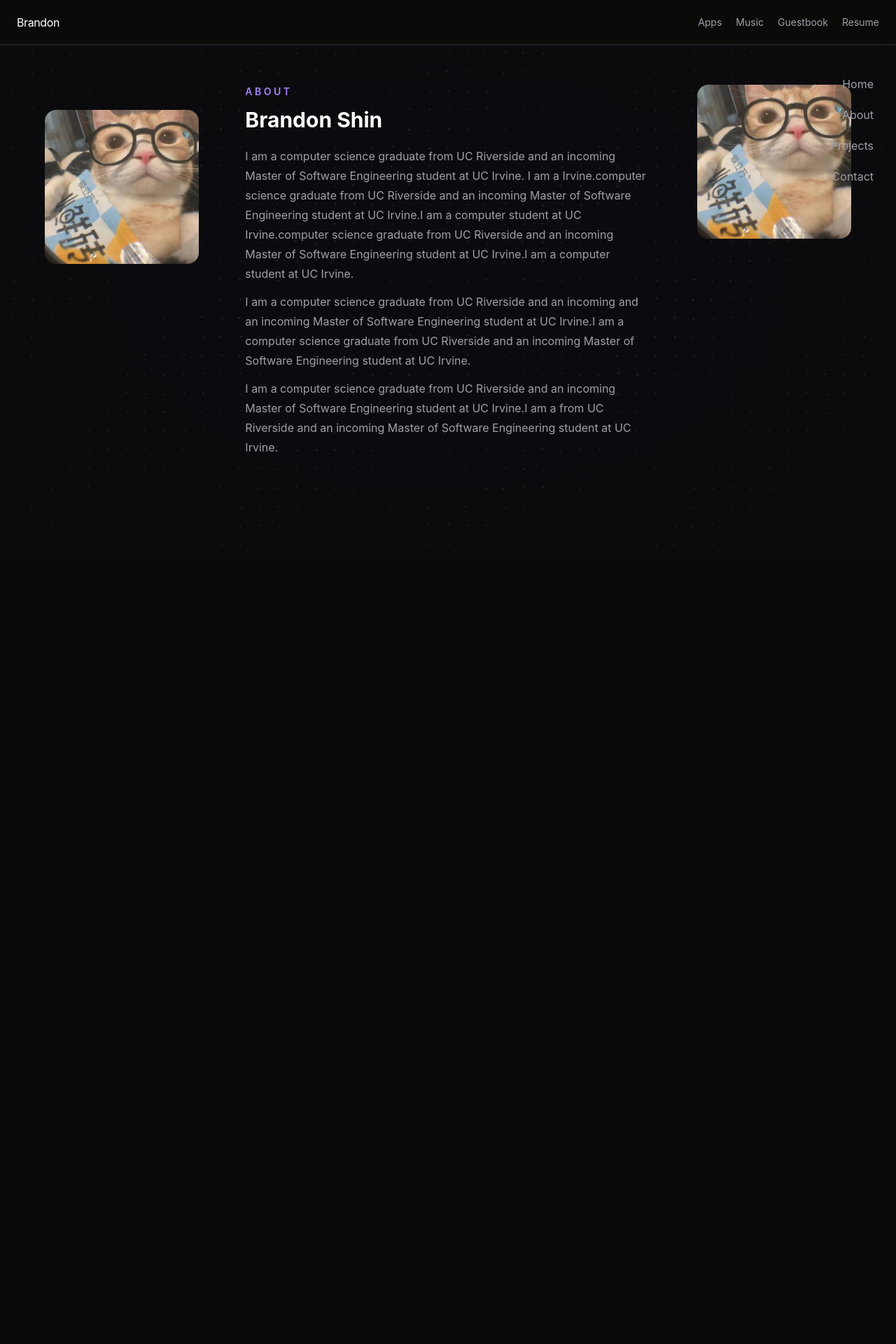
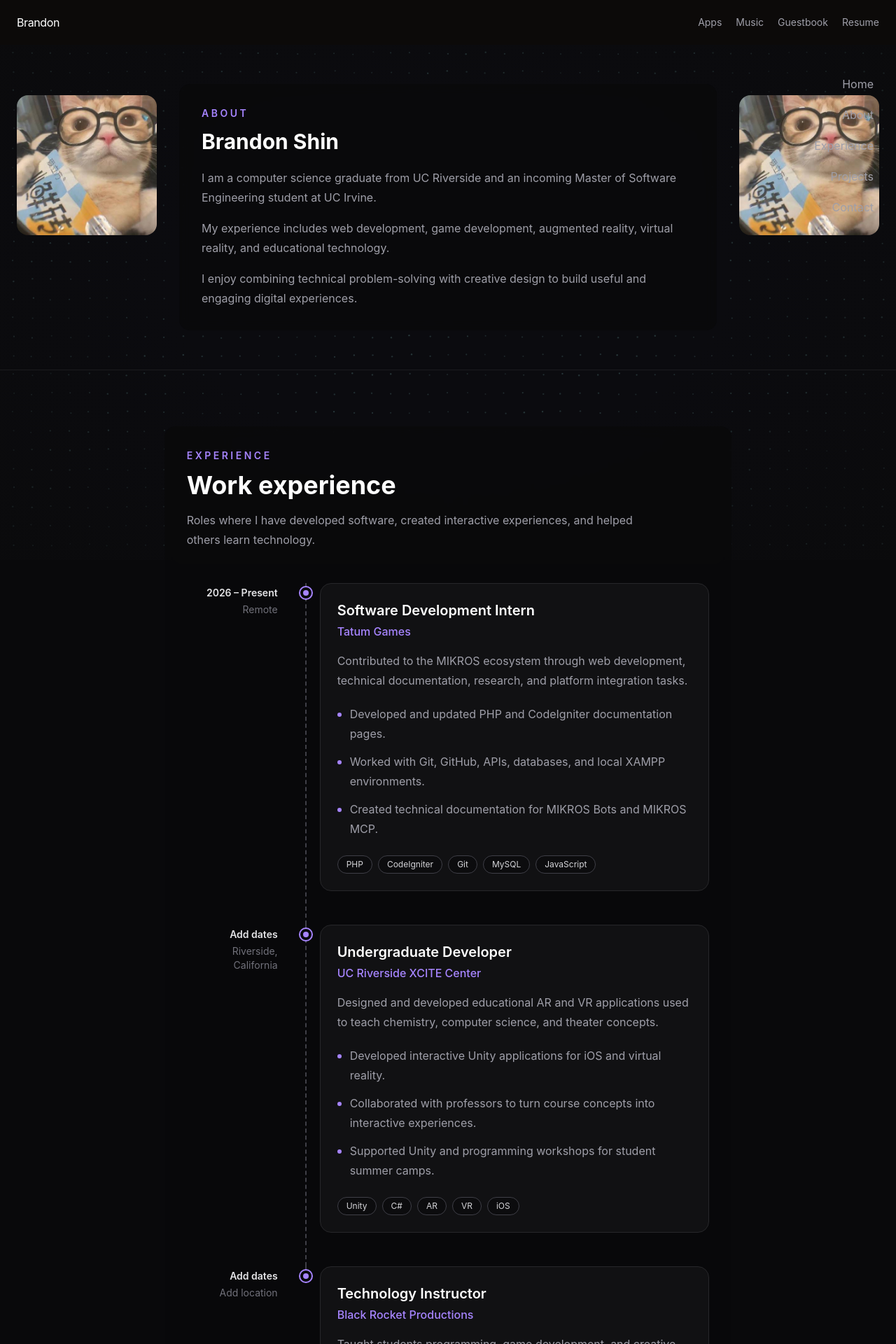
Before and after one commit to Zelocity/BSHIN-Personal-Website, a React (Vite) app: page / in a window 1280 px wide. Shown: the top 1920 px of the page at 70% size. Before the commit the page ends 800 px from the top, so only its background shows below. Built offline with nearby package versions, Linux system fonts and the light colour scheme.

Commit message:
Added: experience and projects sections

```diff
--- a/src/App.tsx
+++ b/src/App.tsx
@@ -7,6 +7,7 @@ import Hero from "./components/sections/hero";
 import About from "./components/sections/about";
 import Projects from "./components/sections/projects";
 import Contact from "./components/sections/contact";
+import Experience from "./components/sections/experience";
 
 function App() {
   return (
@@ -14,8 +15,8 @@ function App() {
       <Background
         dotSize={2}
         gap={25}
-        baseColor="#403a36"
-        glowColor="#827a6c"
+        baseColor="#395254"
+        glowColor="#96e3e2"
         proximity={80}
         glowIntensity={0.1}
         waveSpeed={10}
@@ -30,8 +31,9 @@ function App() {
         <main className="pt-16">
           {/* <Hero /> */}
           <About />
-          {/* <Projects />
-          <Contact /> */}
+          <Experience />
+          <Projects />
+          {/* <Contact /> */}
         </main>
       </div>
     </div>
--- a/src/components/layout/header.tsx
+++ b/src/components/layout/header.tsx
@@ -7,7 +7,7 @@ const headerLinks = [
 
 function Header() {
   return (
-    <header className="fixed inset-x-0 top-0 z-50 h-16 border-b border-zinc-800 bg-taupe-950 text-white backdrop-blur">
+    <header className="fixed inset-x-0 top-0 z-50 h-16 bg-taupe-950">
       <div className="flex h-full items-center justify-between px-6">
         <a
           href="/"
--- a/src/components/layout/sidenavigation.tsx
+++ b/src/components/layout/sidenavigation.tsx
@@ -1,6 +1,7 @@
 const navigationLinks = [
   { label: "Home", href: "#home" },
   { label: "About", href: "#about" },
+  { label: "Experience", href: "#experience" },
   { label: "Projects", href: "#projects" },
   { label: "Contact", href: "#contact" },
 ];
--- a/src/components/sections/about.tsx
+++ b/src/components/sections/about.tsx
@@ -1,59 +1,47 @@
 function About() {
   return (
-    <section
-      id="about"
-      className="scroll-mt-16 border-t border-zinc-900 px-6 py-14"
-    >
-      <div className="mx-auto grid max-w-6xl items-center gap-10 lg:grid-cols-[220px_minmax(0,48rem)_220px]">
+    <section id="about" className="scroll-mt-16 border-zinc-900 px-6 py-14">
+      <div className="mx-auto grid max-w-7xl items-start gap-8 lg:grid-cols-[200px_minmax(0,1fr)_200px]">
         {/* Left image */}
         <img
           src="/images/profile.jpg"
           alt="Brandon"
-          className="mt-9 self-start mx-auto aspect-square w-48 rounded-2xl object-cover lg:w-full"
+          className="mx-auto mt-4 aspect-square w-48 rounded-2xl object-cover lg:w-full"
         />
 
-        {/* Centered container with left-aligned text */}
-        <div className="mx-auto max-w-11/12 text-left">
+        {/* Wider center card */}
+        <div className="w-full rounded-2xl bg-zinc-950/80 p-8 text-left backdrop-blur-sm">
           <p className="text-sm font-semibold uppercase tracking-[0.25em] text-violet-400">
             About
           </p>
 
           <h2 className="mt-3 text-3xl font-bold">Brandon Shin</h2>
 
-          <div className="mt-5 space-y-3 leading-7 text-zinc-400">
+          <div className="mt-5 space-y-4 leading-7 text-zinc-400">
             <p>
               I am a computer science graduate from UC Riverside and an incoming
-              Master of Software Engineering student at UC Irvine. I am a
-              Irvine.computer science graduate from UC Riverside and an incoming
-              Master of Software Engineering student at UC Irvine.I am a
-              computer student at UC Irvine.computer science graduate from UC
-              Riverside and an incoming Master of Software Engineering student
-              at UC Irvine.I am a computer student at UC Irvine.
+              Master of Software Engineering student at UC Irvine.
             </p>
 
             <p>
-              I am a computer science graduate from UC Riverside and an incoming
-              and an incoming Master of Software Engineering student at UC
-              Irvine.I am a computer science graduate from UC Riverside and an
-              incoming Master of Software Engineering student at UC Irvine.
+              My experience includes web development, game development,
+              augmented reality, virtual reality, and educational technology.
             </p>
 
             <p>
-              I am a computer science graduate from UC Riverside and an incoming
-              Master of Software Engineering student at UC Irvine.I am a from UC
-              Riverside and an incoming Master of Software Engineering student
-              at UC Irvine.
+              I enjoy combining technical problem-solving with creative design
+              to build useful and engaging digital experiences.
             </p>
           </div>
         </div>
+
+        {/* Right image */}
         <img
           src="/images/profile.jpg"
-          alt="Brandon"
-          className="self-start mx-auto aspect-square w-48 rounded-2xl object-cover lg:w-full"
+          alt=""
+          aria-hidden="true"
+          className="mx-auto mt-4 hidden aspect-square w-48 rounded-2xl object-cover lg:block lg:w-full"
         />
-
-        {/* Balances the image column so the text stays centered */}
-        <div aria-hidden="true" className="hidden lg:block" />
       </div>
     </section>
   );
--- /dev/null
+++ b/src/components/sections/experience.tsx
@@ -0,0 +1,182 @@
+const experiences = [
+  {
+    company: "Tatum Games",
+    role: "Software Development Intern",
+    date: "2026 – Present",
+    location: "Remote",
+    description:
+      "Contributed to the MIKROS ecosystem through web development, technical documentation, research, and platform integration tasks.",
+    responsibilities: [
+      "Developed and updated PHP and CodeIgniter documentation pages.",
+      "Worked with Git, GitHub, APIs, databases, and local XAMPP environments.",
+      "Created technical documentation for MIKROS Bots and MIKROS MCP.",
+    ],
+    technologies: ["PHP", "CodeIgniter", "Git", "MySQL", "JavaScript"],
+  },
+  {
+    company: "UC Riverside XCITE Center",
+    role: "Undergraduate Developer",
+    date: "Add dates",
+    location: "Riverside, California",
+    description:
+      "Designed and developed educational AR and VR applications used to teach chemistry, computer science, and theater concepts.",
+    responsibilities: [
+      "Developed interactive Unity applications for iOS and virtual reality.",
+      "Collaborated with professors to turn course concepts into interactive experiences.",
+      "Supported Unity and programming workshops for student summer camps.",
+    ],
+    technologies: ["Unity", "C#", "AR", "VR", "iOS"],
+  },
+  {
+    company: "Black Rocket Productions",
+    role: "Technology Instructor",
+    date: "Add dates",
+    location: "Add location",
+    description:
+      "Taught students programming, game development, and creative technology through hands-on projects.",
+    responsibilities: [
+      "Guided students through programming and game-development activities.",
+      "Helped students troubleshoot technical and design problems.",
+      "Maintained an approachable and collaborative learning environment.",
+    ],
+    technologies: ["Teaching", "Game Development", "Programming"],
+  },
+];
+
+function Experience() {
+  return (
+    <section
+      id="experience"
+      className="scroll-mt-16 border-t border-zinc-800/60 px-6 py-20"
+    >
+      <div className="mx-auto grid max-w-7xl grid-cols-12 gap-8">
+        <div className="col-span-12 rounded-2xl bg-zinc-950/80 p-6 backdrop-blur-sm sm:p-8 lg:col-start-3 lg:col-span-8">
+          <header>
+            <p className="text-sm font-semibold uppercase tracking-[0.25em] text-violet-400">
+              Experience
+            </p>
+
+            <h2 className="mt-3 text-3xl font-bold sm:text-4xl">
+              Work experience
+            </h2>
+
+            <p className="mt-4 max-w-2xl leading-7 text-zinc-400">
+              Roles where I have developed software, created interactive
+              experiences, and helped others learn technology.
+            </p>
+          </header>
+
+          <div className="mt-12">
+            {experiences.map((experience, index) => {
+              const isLast = index === experiences.length - 1;
+
+              return (
+                <article
+                  key={`${experience.company}-${experience.role}`}
+                  className="
+                    grid grid-cols-[24px_minmax(0,1fr)]
+                    md:grid-cols-[150px_40px_minmax(0,1fr)]
+                  "
+                >
+                  {/* Desktop date column */}
+                  <div className="hidden pr-5 pt-1 text-right md:block">
+                    <p className="text-sm font-semibold text-zinc-200">
+                      {experience.date}
+                    </p>
+
+                    <p className="mt-1 text-sm text-zinc-500">
+                      {experience.location}
+                    </p>
+                  </div>
+
+                  {/* Timeline column */}
+                  <div className="relative flex justify-center">
+                    {/* Vertical dashed line */}
+                    <div
+                      aria-hidden="true"
+                      className={`
+                        absolute left-1/2 top-0
+                        -translate-x-1/2 border-l-2
+                        border-dashed border-zinc-700
+                        ${isLast ? "h-4" : "h-full"}
+                      `}
+                    />
+
+                    {/* Timeline dot */}
+                    <div
+                      aria-hidden="true"
+                      className="
+                        relative z-10 mt-1 flex h-5 w-5
+                        items-center justify-center rounded-full
+                        border-2 border-violet-400 bg-zinc-950
+                      "
+                    >
+                      <span className="h-2 w-2 rounded-full bg-violet-400" />
+                    </div>
+                  </div>
+
+                  {/* Content */}
+                  <div className={isLast ? "" : "pb-12"}>
+                    {/* Mobile date */}
+                    <div className="mb-4 md:hidden">
+                      <p className="text-sm font-semibold text-zinc-200">
+                        {experience.date}
+                      </p>
+
+                      <p className="mt-1 text-sm text-zinc-500">
+                        {experience.location}
+                      </p>
+                    </div>
+
+                    <div className="rounded-2xl border border-zinc-800 bg-zinc-900/60 p-6 transition duration-300 hover:border-violet-500/40">
+                      <h3 className="text-xl font-semibold text-white">
+                        {experience.role}
+                      </h3>
+
+                      <p className="mt-1 font-medium text-violet-400">
+                        {experience.company}
+                      </p>
+
+                      <p className="mt-4 leading-7 text-zinc-400">
+                        {experience.description}
+                      </p>
+
+                      <ul className="mt-5 space-y-3">
+                        {experience.responsibilities.map((responsibility) => (
+                          <li
+                            key={responsibility}
+                            className="flex gap-3 leading-7 text-zinc-400"
+                          >
+                            <span
+                              aria-hidden="true"
+                              className="mt-3 h-1.5 w-1.5 shrink-0 rounded-full bg-violet-400"
+                            />
+
+                            <span>{responsibility}</span>
+                          </li>
+                        ))}
+                      </ul>
+
+                      <div className="mt-6 flex flex-wrap gap-2">
+                        {experience.technologies.map((technology) => (
+                          <span
+                            key={technology}
+                            className="rounded-full border border-zinc-700 bg-zinc-950/60 px-3 py-1 text-xs text-zinc-300"
+                          >
+                            {technology}
+                          </span>
+                        ))}
+                      </div>
+                    </div>
+                  </div>
+                </article>
+              );
+            })}
+          </div>
+        </div>
+      </div>
+    </section>
+  );
+}
+
+export default Experience;
--- a/src/components/sections/projects.tsx
+++ b/src/components/sections/projects.tsx
@@ -2,27 +2,36 @@ const projects = [
   {
     title: "Ranking Video Compiler",
     description:
-      "A full-stack application for importing, arranging, trimming, and compiling ranked short-form video clips.",
+      "A full-stack application for importing, organizing, reordering, trimming, and compiling ranked short-form videos.",
+    image: "/images/projects/ranking-compiler.png",
     technologies: ["React", "TypeScript", "Express", "Python", "FFmpeg"],
-    image: "/images/projects/ranking-compiler.png",
     githubUrl: "https://github.com/your-username/your-repository",
     liveUrl: "",
   },
   {
     title: "Educational AR Applications",
     description:
-      "Interactive augmented-reality experiences designed to help students understand chemistry and computer science concepts.",
+      "Interactive AR experiences designed to help students understand chemistry and introductory computer science concepts.",
+    image: "/images/projects/ar-app.png",
     technologies: ["Unity", "C#", "AR", "iOS"],
-    image: "/images/projects/ar-app.png",
     githubUrl: "",
     liveUrl: "",
   },
   {
     title: "Flower Shop Game",
     description:
-      "A customer-focused Unity game featuring flower arrangements, character dialogue, and progressing customer stories.",
+      "A customer-focused shop game featuring flower arrangements, character dialogue, and progressing customer stories.",
+    image: "/images/projects/flower-game.png",
     technologies: ["Unity", "C#", "Game Design"],
-    image: "/images/projects/flower-game.png",
+    githubUrl: "",
+    liveUrl: "",
+  },
+  {
+    title: "Roblox Games",
+    description:
+      "A collection of multiplayer game systems involving progression, item mutations, shops, weather events, and interactive UI.",
+    image: "/images/projects/roblox-games.png",
+    technologies: ["Roblox Studio", "Luau", "Game Systems"],
     githubUrl: "",
     liveUrl: "",
   },
@@ -32,39 +41,37 @@ function Projects() {
   return (
     <section
       id="projects"
-      className="min-h-screen scroll-mt-16 border-t border-zinc-900 bg-zinc-900/20 px-6 py-24 sm:px-10 lg:px-16"
+      className="scroll-mt-16 border-zinc-800/60 px-6 py-1"
     >
-      <div className="mx-auto max-w-7xl">
-        <p className="text-sm font-semibold uppercase tracking-[0.3em] text-violet-400">
+      <div className="mx-auto grid max-w-7xl grid-cols-12 gap-8">
+        {/* Same position and width as the About card */}
+        <div className="col-span-12 rounded-2xl bg-zinc-950/80 p-6 backdrop-blur-sm sm:p-8 lg:col-start-3 lg:col-span-8">
+          <div>
+            <p className="text-sm font-semibold uppercase tracking-[0.25em] text-violet-400">
               Projects
             </p>
 
-        <div className="mt-4 flex flex-col justify-between gap-5 md:flex-row md:items-end">
-          <h2 className="max-w-2xl text-4xl font-bold tracking-tight sm:text-5xl">
-            Selected things I&apos;ve built.
+            <h2 className="mt-3 text-3xl font-bold sm:text-4xl">
+              Selected work
             </h2>
 
-          <a
-            href="https://github.com/your-username"
-            target="_blank"
-            rel="noreferrer"
-            className="text-sm text-zinc-400 transition hover:text-white"
-          >
-            View all on GitHub →
-          </a>
+            <p className="mt-4 max-w-2xl leading-7 text-zinc-400">
+              A selection of applications, games, and interactive experiences I
+              have designed and developed.
+            </p>
           </div>
 
-        <div className="mt-12 grid gap-6 md:grid-cols-2 xl:grid-cols-3">
+          <div className="mt-10 grid items-stretch gap-6 md:grid-cols-2">
             {projects.map((project) => (
               <article
                 key={project.title}
-              className="group flex flex-col overflow-hidden rounded-2xl border border-zinc-800 bg-zinc-950 transition hover:-translate-y-1 hover:border-zinc-600"
+                className="group flex h-full flex-col overflow-hidden rounded-2xl border border-zinc-800 bg-zinc-900/60 transition duration-300 hover:-translate-y-1 hover:border-violet-500/50"
               >
                 <div className="aspect-video overflow-hidden bg-zinc-900">
                   <img
                     src={project.image}
                     alt={`${project.title} preview`}
-                  className="h-full w-full object-cover transition duration-500 group-hover:scale-105"
+                    className="h-full w-full object-cover transition duration-500 group-hover:scale-[1.03]"
                   />
                 </div>
 
@@ -75,18 +82,19 @@ function Projects() {
                     {project.description}
                   </p>
 
-                <div className="mt-6 flex flex-wrap gap-2">
+                  <div className="mt-5 flex flex-wrap gap-2">
                     {project.technologies.map((technology) => (
                       <span
                         key={technology}
-                      className="rounded-full border border-zinc-800 px-3 py-1 text-xs text-zinc-400"
+                        className="rounded-full border border-zinc-700 bg-zinc-950/60 px-3 py-1 text-xs text-zinc-300"
                       >
                         {technology}
                       </span>
                     ))}
                   </div>
 
-                <div className="mt-6 flex gap-5 text-sm">
+                  {(project.githubUrl || project.liveUrl) && (
+                    <div className="mt-6 flex flex-wrap gap-5 text-sm">
                       {project.githubUrl && (
                         <a
                           href={project.githubUrl}
@@ -94,7 +102,7 @@ function Projects() {
                           rel="noreferrer"
                           className="text-zinc-300 transition hover:text-violet-400"
                         >
-                      GitHub →
+                          Source code →
                         </a>
                       )}
 
@@ -109,9 +117,11 @@ function Projects() {
                         </a>
                       )}
                     </div>
+                  )}
                 </div>
               </article>
             ))}
+          </div>
         </div>
       </div>
     </section>
```
Lines whose indentation alone changed are shown as unchanged.
